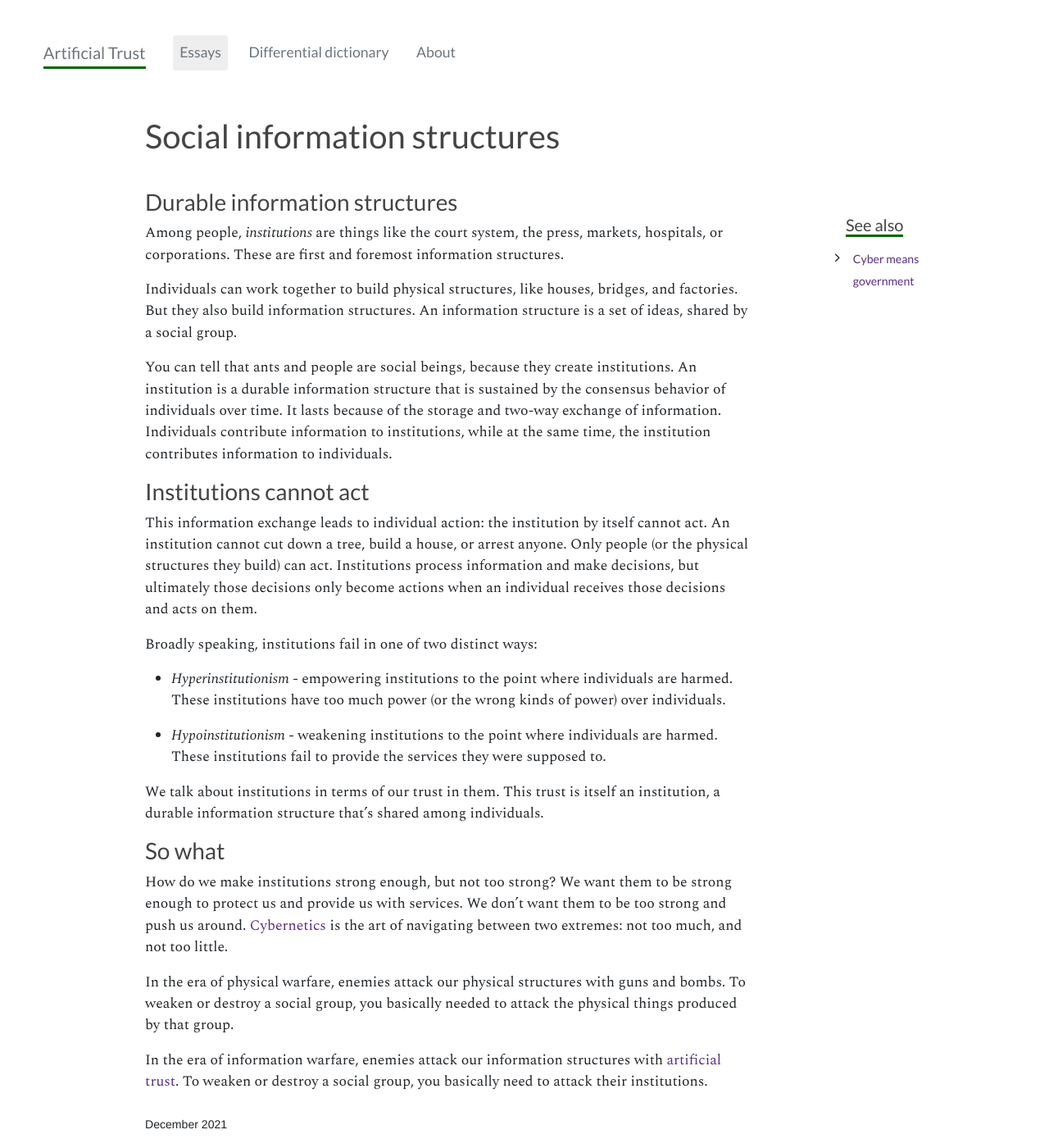
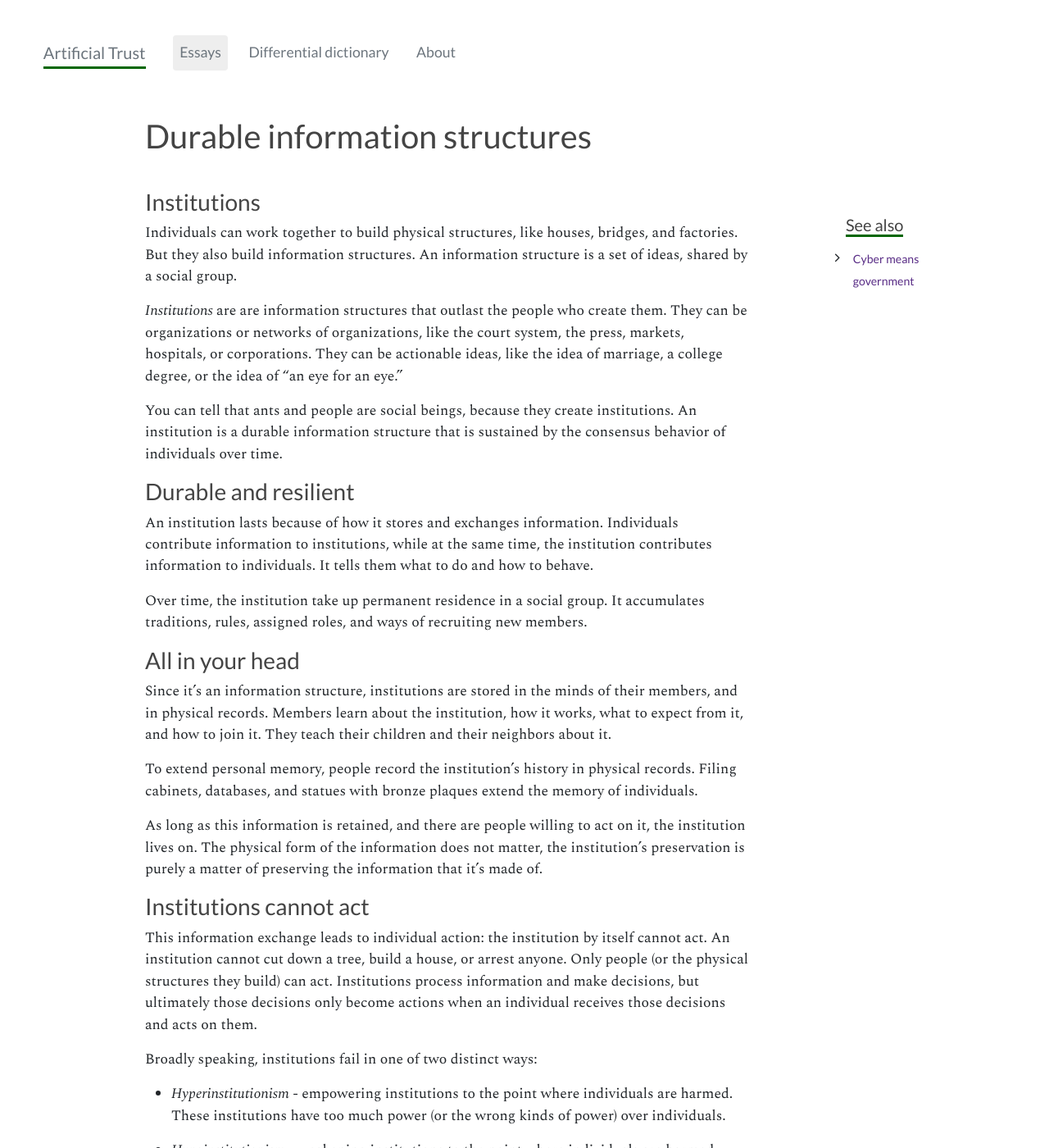
Before and after one commit to straz/artificialtrust, a Jekyll site: the page built from _articles/institution.md, in a window 1280 px wide and 1400 px high. Shown: the whole window at 82% size. Built offline with Jekyll 4.4.1, drawn with Linux system fonts in a browser that asks for light colours; nearby versions of some CDN libraries.

Commit message:
institution

```diff
--- a/_articles/institution.md
+++ b/_articles/institution.md
@@ -1,6 +1,6 @@
 ---
 layout: article
-title: Social information structures
+title: Durable information structures
 arts: [cyber]
 created_date: 2021-12-17
 released: true
@@ -8,23 +8,49 @@ status: ready
 
 ---
 
-### Durable information structures
-
-Among people, *institutions* are things like the court system, the
-press, markets, hospitals, or corporations. These are first and
-foremost information structures.
+### Institutions
 
 Individuals can work together to build physical structures, like
 houses, bridges, and factories. But they also build information
 structures. An information structure is a set of ideas, shared by a
 social group.
 
+*Institutions* are are information structures that outlast the people
+who create them. They can be organizations or networks of
+organizations, like the court system, the press, markets, hospitals,
+or corporations. They can be actionable ideas, like the idea of
+marriage, a college degree, or the idea of "an eye for an eye."
+
 You can tell that ants and people are social beings, because they
 create institutions. An institution is a durable information structure
 that is sustained by the consensus behavior of individuals over time.
-It lasts because of the storage and two-way exchange of information.
-Individuals contribute information to institutions, while at the same
-time, the institution contributes information to individuals.
+
+### Durable and resilient
+
+An institution lasts because of how it stores and exchanges
+information.  Individuals contribute information to institutions,
+while at the same time, the institution contributes information to
+individuals. It tells them what to do and how to behave.
+
+Over time, the institution take up permanent residence in a social
+group. It accumulates traditions, rules, assigned roles, and ways of
+recruiting new members.
+
+### All in your head
+
+Since it's an information structure, institutions are stored in the
+minds of their members, and in physical records. Members learn about
+the institution, how it works, what to expect from it, and how to join
+it. They teach their children and their neighbors about it.
+
+To extend personal memory, people record the institution's history in
+physical records. Filing cabinets, databases, and statues with bronze
+plaques extend the memory of individuals.
+
+As long as this information is retained, and there are people willing
+to act on it, the institution lives on. The physical form of the
+information does not matter, the institution's preservation is purely
+a matter of preserving the information that it's made of.
 
 ### Institutions cannot act
 
```
